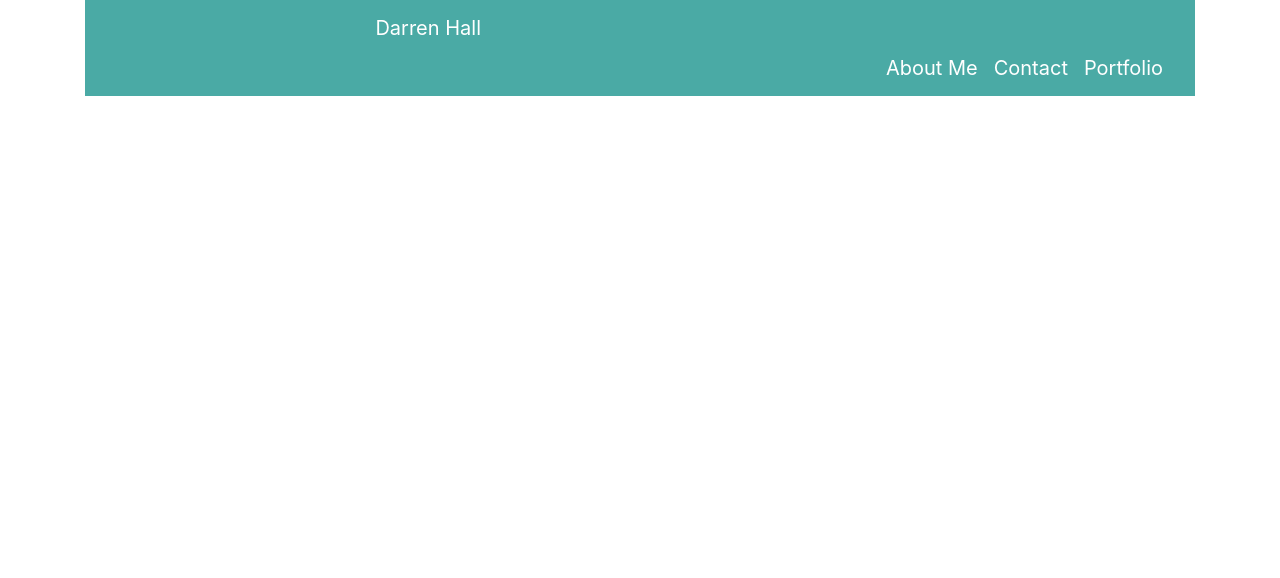
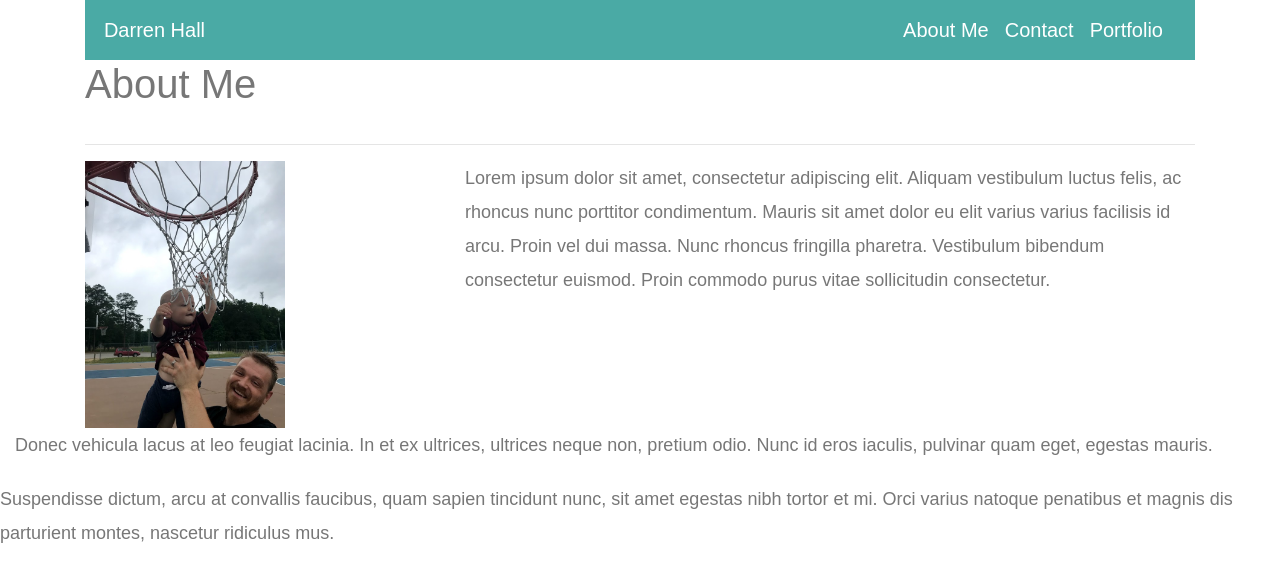
Before and after one commit to darrenjhall4/bootstrap-portfolio, a plain HTML site: page index.html in a window 1280 px wide. Drawn offline with nearby package versions, Linux system fonts and the light colour scheme.

Commit message:
p rows/col's added, css questionable

```diff
--- a/index.html
+++ b/index.html
@@ -30,9 +30,45 @@
       </ul>
     </nav>
 
+    <section id="content">
+      <div class="row">
+        <div class="col-lg-12">
+          <h1 id="about">About Me</h1>
+        </div>
+      </div>
+      <hr>
+      <div class="row">
+        <div class="col-lg-4 col-md-6 col-sm-12">
+          <img src="IMG_6499.jpg" class="main-img">
+        </div>
 
+        <div class="col-lg-8 col-md-6 col-sm-12">
+          <p>Lorem ipsum dolor sit amet, consectetur adipiscing elit. Aliquam vestibulum luctus felis, ac rhoncus nunc
+            porttitor condimentum. Mauris sit amet dolor eu elit varius varius facilisis id arcu. Proin vel dui massa.
+            Nunc rhoncus fringilla pharetra. Vestibulum bibendum consectetur euismod. Proin commodo purus vitae
+            sollicitudin consectetur.</p>
+        </div>
+      </div>
+      </div class="row">
+        <div class="col-lg-12 col-md-12 col-sm-12">
+         <p>Donec vehicula lacus at leo feugiat lacinia. In et ex ultrices, ultrices neque non, pretium odio. Nunc id
+        eros
+        iaculis, pulvinar quam eget, egestas mauris.</p>
+        </div>
+      </div>
+      <div class="row">
+       <div class="col-lg-12">
+         <p>Suspendisse dictum, arcu at convallis faucibus, quam sapien tincidunt nunc, sit amet egestas nibh tortor et
+         mi. Orci varius natoque penatibus et magnis dis parturient montes, nascetur ridiculus mus.</p>
+    </div>
+  </div>
+  </div>
+  </section>
+
+  </div>
 
 
   </div>
 </body>
+
 </html>
--- a/style.css
+++ b/style.css
@@ -1,3 +1,5 @@
+
+
 
 nav {
   background-color: #4aaaa5;
@@ -12,3 +14,33 @@ button {
 #Darren {
   margin-right: 698px;
 }
+
+.main-img {
+  height: auto;
+  width: 200px;
+}
+p {
+    overflow: hidden;
+}
+
+h1, h2, h3, p {
+  margin-bottom: 20px;
+}
+
+* {
+  box-sizing: border-box;
+}
+user agent stylesheet
+p {
+  display: block;
+  margin-block-start: 1em;
+  margin-block-end: 1em;
+  margin-inline-start: 0px;
+  margin-inline-end: 0px;
+}
+body {
+  font-family: Arial, "Helvetica Neue", Helvetica, sans-serif;
+  font-size: 18px;
+  line-height: 34px;
+  color: #777777;
+  background:
```
Also changed, not shown: IMG_6499.jpg (added).
